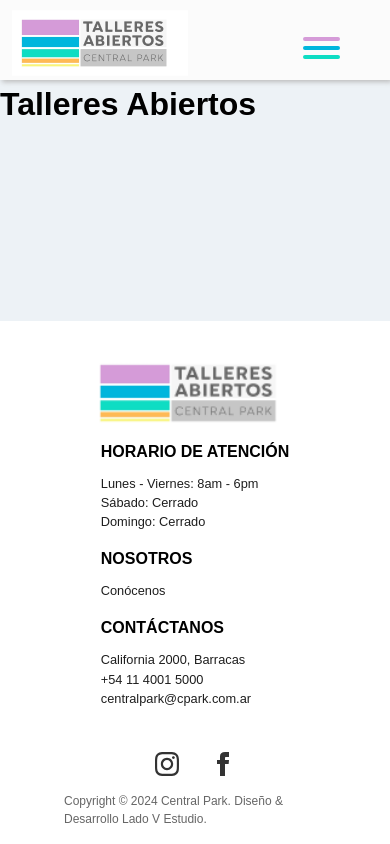
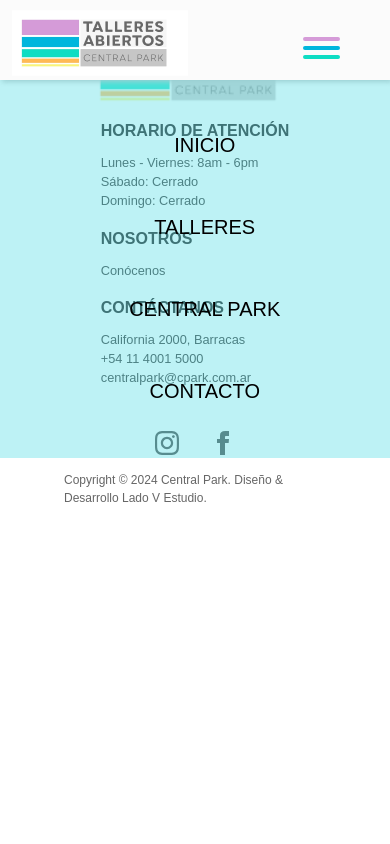
Before and after one commit to Fabrizio-Ricardini/ProyectoTalleresAbiertos, a plain HTML site: page index.html in a window 390 px wide. Both pictures are taken after a click on the label 321 px from the left and 48 px from the top of the page. Drawn offline with Linux system fonts and the light colour scheme.

Commit message:
Arreglados bugs del navbar (Again)

```diff
--- a/index.html
+++ b/index.html
@@ -32,7 +32,6 @@
 
     <!-- Comienzo del Main -->
     <main>
-        <h1>Talleres Abiertos</h1>
     </main>
     <!-- Comienzo del Footer -->
     <footer class="footer">
--- a/styles/footer.css
+++ b/styles/footer.css
@@ -34,14 +34,7 @@ h6 {
     text-wrap: balance;
 }
 
-body,
-html {
-    /* height: 100%; */
-    scroll-behavior: smooth;
-    background-color: #edf2f6;
-    display: flex;
-    flex-direction: column;
-}
+
 main {
     flex-grow: 1;  /* El contenido principal se expande */
 }
@@ -69,7 +62,7 @@ main {
 .footer {
     padding: 2rem 2rem 0 2rem;
     background-color: var(--c_blanco);
-    z-index: 0;
+    z-index: -2;
     width: 100%;
 }
 
--- a/styles/nav.css
+++ b/styles/nav.css
@@ -6,15 +6,19 @@
     position:absolute;
     height: 80px;
 }
-nav{
+
+.navbar {
+    position: fixed;
     z-index: 1;
-}
-.navbar {
     padding: 10px;
     height: 80px;
     width: 100%;
     box-shadow: 2px 2px 5px #bbb;
     background-color: #FBFBFB;
+}
+
+main{
+    z-index: -2;
 }
 nav ul{
     float: right;
@@ -63,18 +67,16 @@ a.active,a:hover{
         display: block;
     }
     .nav-links{
-        padding: 0;
         position: fixed;
-        width: 100%;
+        width: 105%;
         height: auto;
         background: rgba(125, 229, 236, 0.5);
         margin-top: 70px;
-        bottom: 100%;
+        left: -120%;
         text-align: center;
         transition: all .5s;
-        z-index: -1;
-        left: .1%;
     }
+
     nav ul li{
         display: block;
         margin: 50px 0;
@@ -90,6 +92,6 @@ a.active,a:hover{
         color: #D59BD8;
     }
     #check:checked ~ ul{
-        bottom: 41.5%;
+        left: 0;
     }
 }
```
Also changed, not shown: assets/descarga.jpeg (added).
